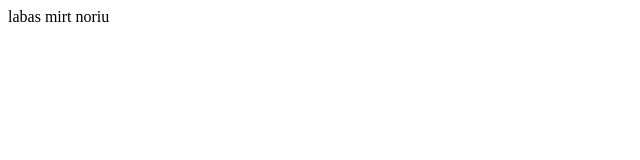
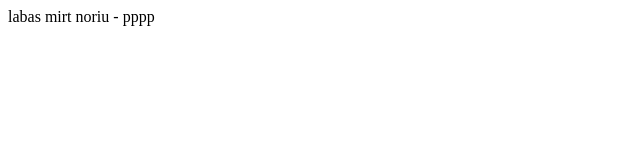
Before and after one commit to EAV-7/L..I.J.E, a plain HTML site: page index.html in a window 1280 px wide. Shown: the full height of the page, 0-640 px from the left. Drawn offline with Linux system fonts and the light colour scheme.

Commit message:
uptade 2

```diff
--- a/index.html
+++ b/index.html
@@ -8,6 +8,7 @@
 <body>
     labas
 
-    mirt noriu
+    mirt noriu - pppp
+
 </body>
 </html>
```
